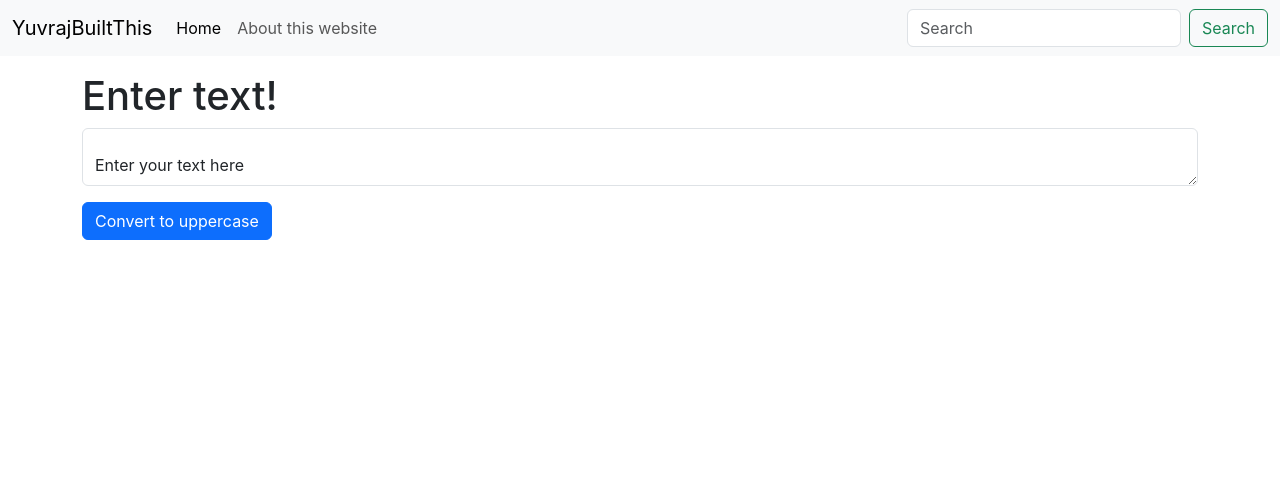
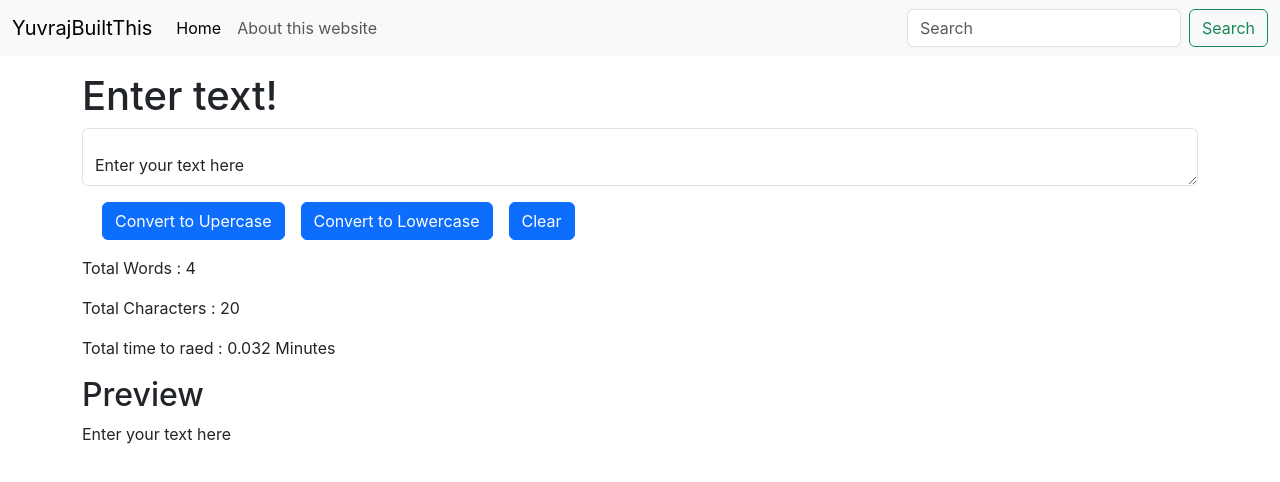
Before and after one commit to Yuvraj2172/React_cwh, a React (Create React App) app in the folder my-app/: page / in a window 1280 px wide. Shown: the top 482 px of the page. Built offline with nearby package versions, Linux system fonts and the light colour scheme.

Commit message:
Added Logic to uppercase,lowercase and clear

```diff
--- a/my-app/src/Components/TextForm.js
+++ b/my-app/src/Components/TextForm.js
@@ -8,7 +8,16 @@ export default function TextForm(props) {
     // console.log(text);
   }
 
+  const handleLoClick =()=>{
+    // console.log("function is fired");
+    let newText = text.toLowerCase();
+    setText(newText);
+    // console.log(text);
+  }
 
+ const handleClear =()=>{
+    setText("");
+ }
   const [text, setText] = useState("Enter your text here");
     // text ="new text"; // wrong way to change the state
     // setText("new text ") // Right way to change the state
@@ -17,6 +26,7 @@ export default function TextForm(props) {
         setText(event.target.value);
         }
   return (
+    <>
     <div className="container my-3">
       <h1>{props.heading} </h1>
       <div className="form-floating">
@@ -25,7 +35,20 @@ export default function TextForm(props) {
           id="floatingTextarea"
          value ={text} onChange={handleOnChange}></textarea>
       </div>
-      <button className="btn btn-primary my-3" onClick={handleUpClick}>Convert to uppercase</button>
+      <div className="container">
+
+      <button className="btn btn-primary my-3 mx-2" onClick={handleUpClick}>Convert to Upercase</button>
+      <button className="btn btn-primary my-3 mx-2" onClick={handleLoClick}>Convert to Lowercase</button>
+      <button className="btn btn-primary my-3 mx-2" onClick={handleClear}>Clear</button>
+      </div>
+      <p>Total Words : {text.split(" ").length}</p>
+      <p>Total Characters : {text.length}</p>
+      <p>Total time to raed : {(0.008 * text.split(" ").length).toPrecision(2)}  Minutes</p>
+      </div>
+    <div className="container">
+        <h2>Preview</h2>
+        <p>{text}</p>
     </div>
+    </>
   );
 }
```
